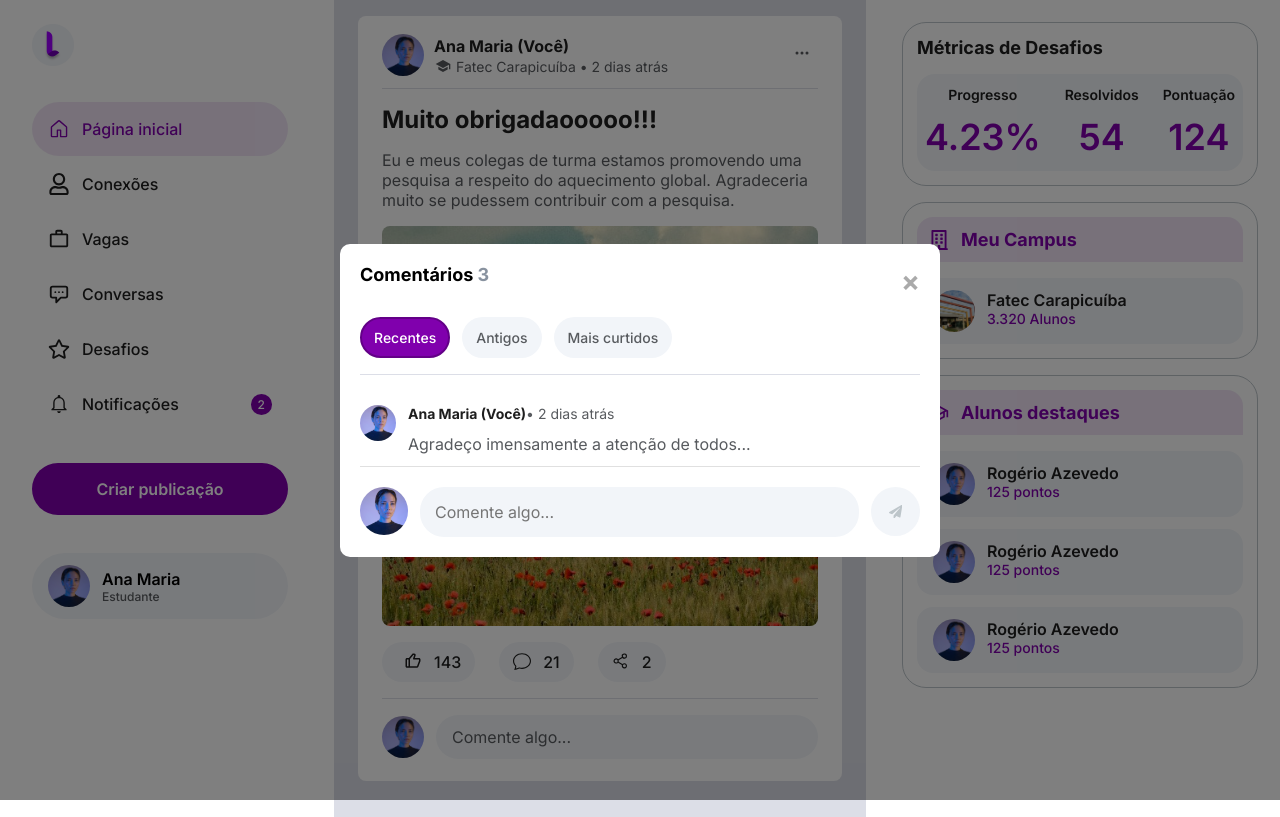
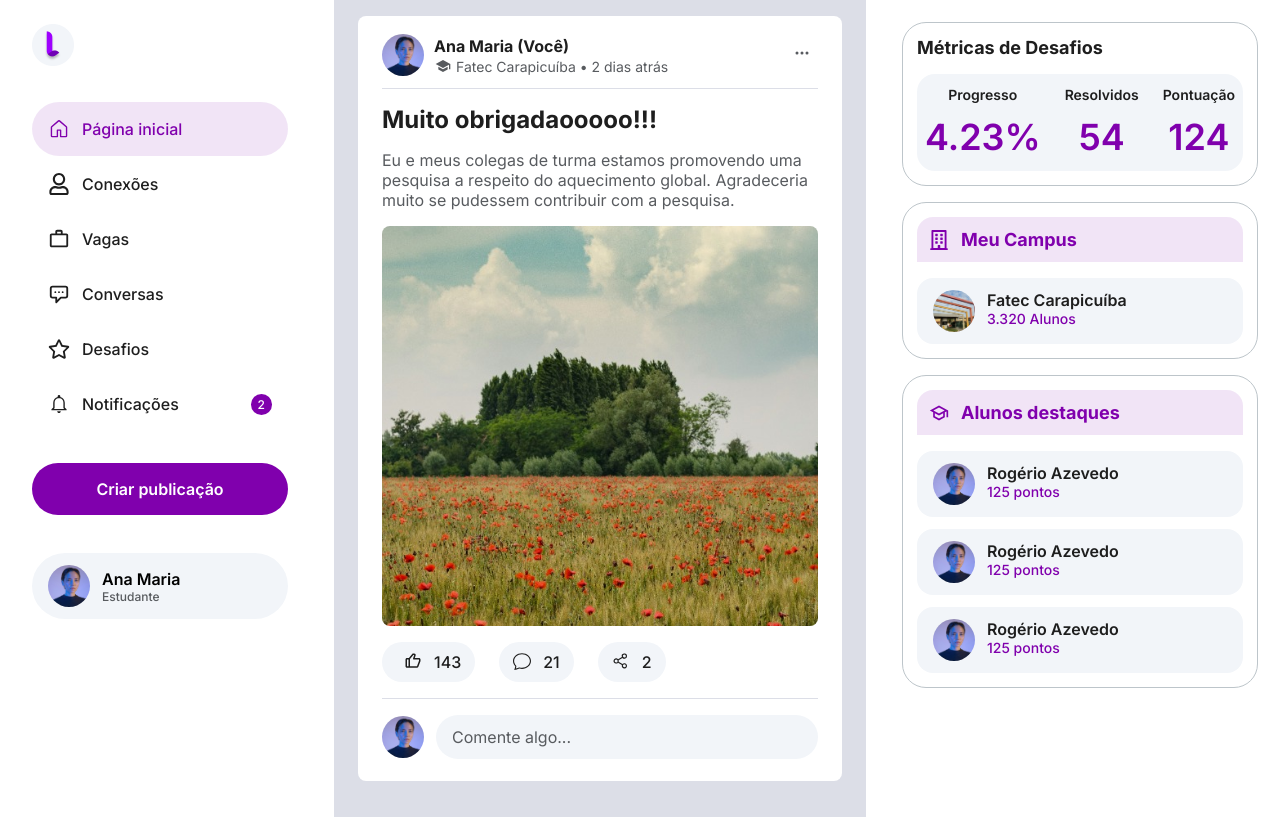
Before and after one commit to Laborus/Laborus-Web, a React (Vite) app: page / in a window 1280 px wide. Built offline with nearby package versions, Linux system fonts and the light colour scheme.

Commit message:
refactored

```diff
--- a/src/components/Post/index.jsx
+++ b/src/components/Post/index.jsx
@@ -5,7 +5,7 @@ import PostActions from "./actions";
 import PostHeader from "./header";
 
 export default function Post({ post }) {
-  const [commentModalOpen, setCommentModalOpen] = useState(true);
+  const [commentModalOpen, setCommentModalOpen] = useState(false);
 
   const toggleCommentModal = () => {
     setCommentModalOpen(!commentModalOpen);
```
